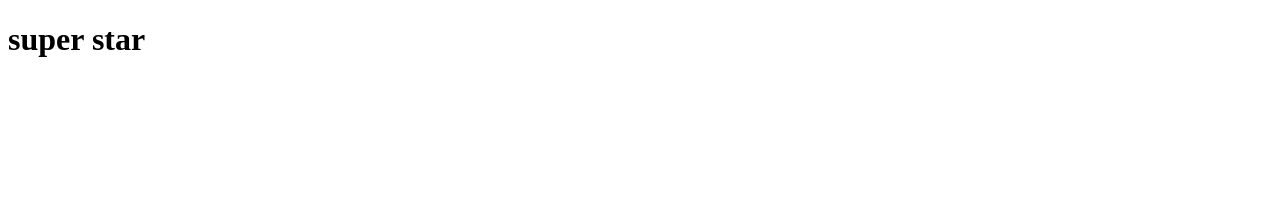
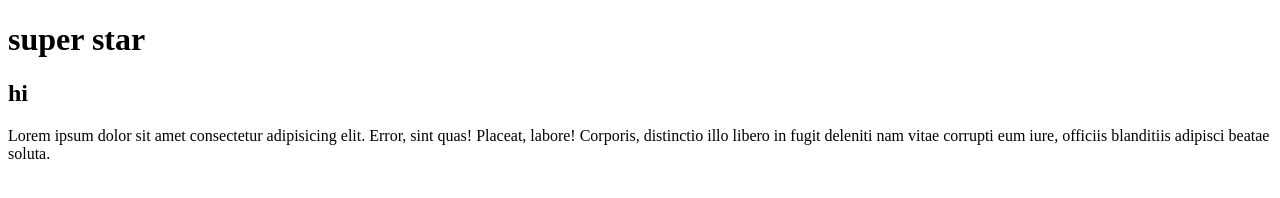
Before and after one commit to jayedurrahman/super-star, a plain HTML site: page index.html in a window 1280 px wide. Drawn offline with Linux system fonts and the light colour scheme.

Commit message:
second command

```diff
--- a/index.html
+++ b/index.html
@@ -7,5 +7,7 @@
 </head>
 <body>
     <h1>super star</h1>
+    <h2>hi</h2>
+    <p>Lorem ipsum dolor sit amet consectetur adipisicing elit. Error, sint quas! Placeat, labore! Corporis, distinctio illo libero in fugit deleniti nam vitae corrupti eum iure, officiis blanditiis adipisci beatae soluta.</p>
 </body>
 </html>
```
